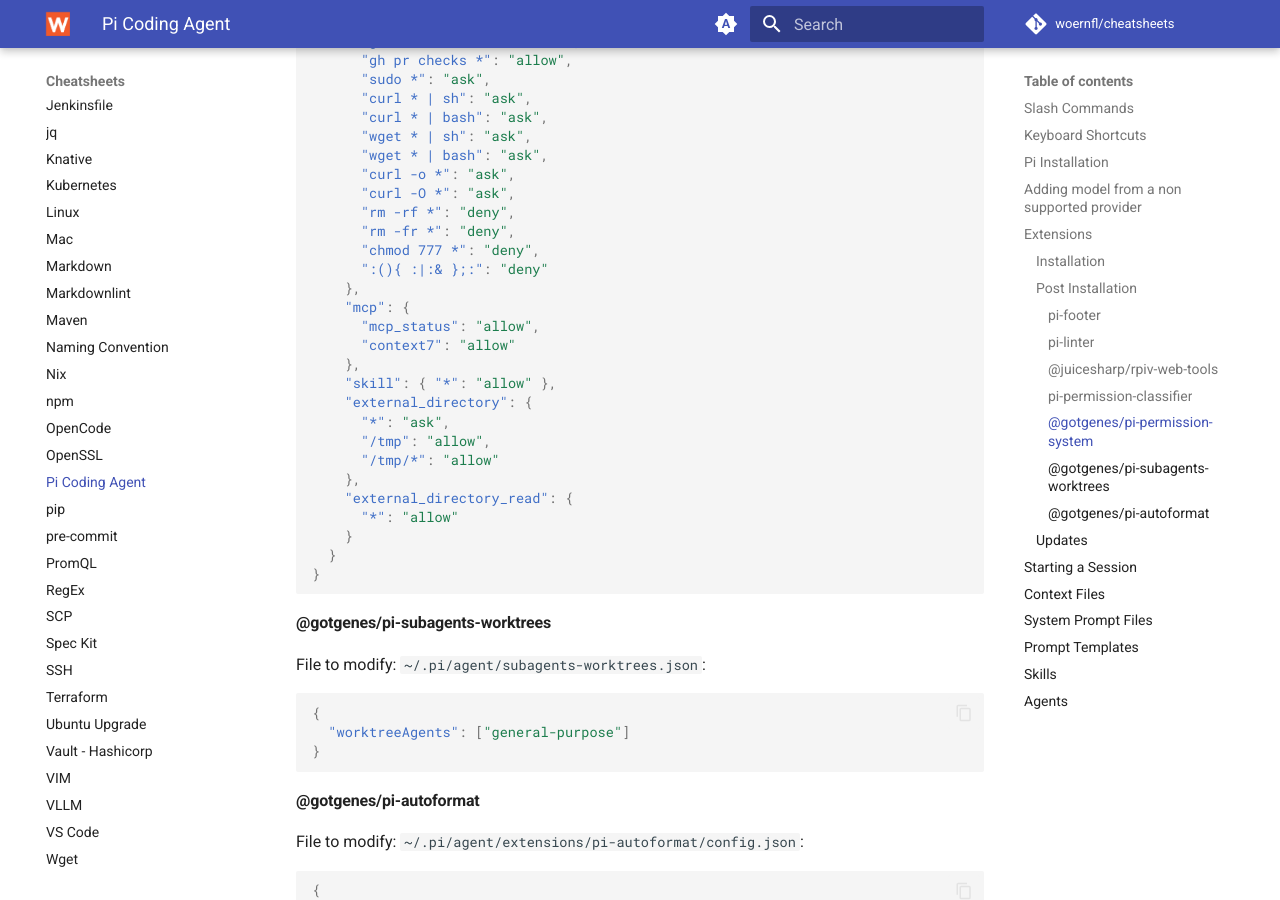
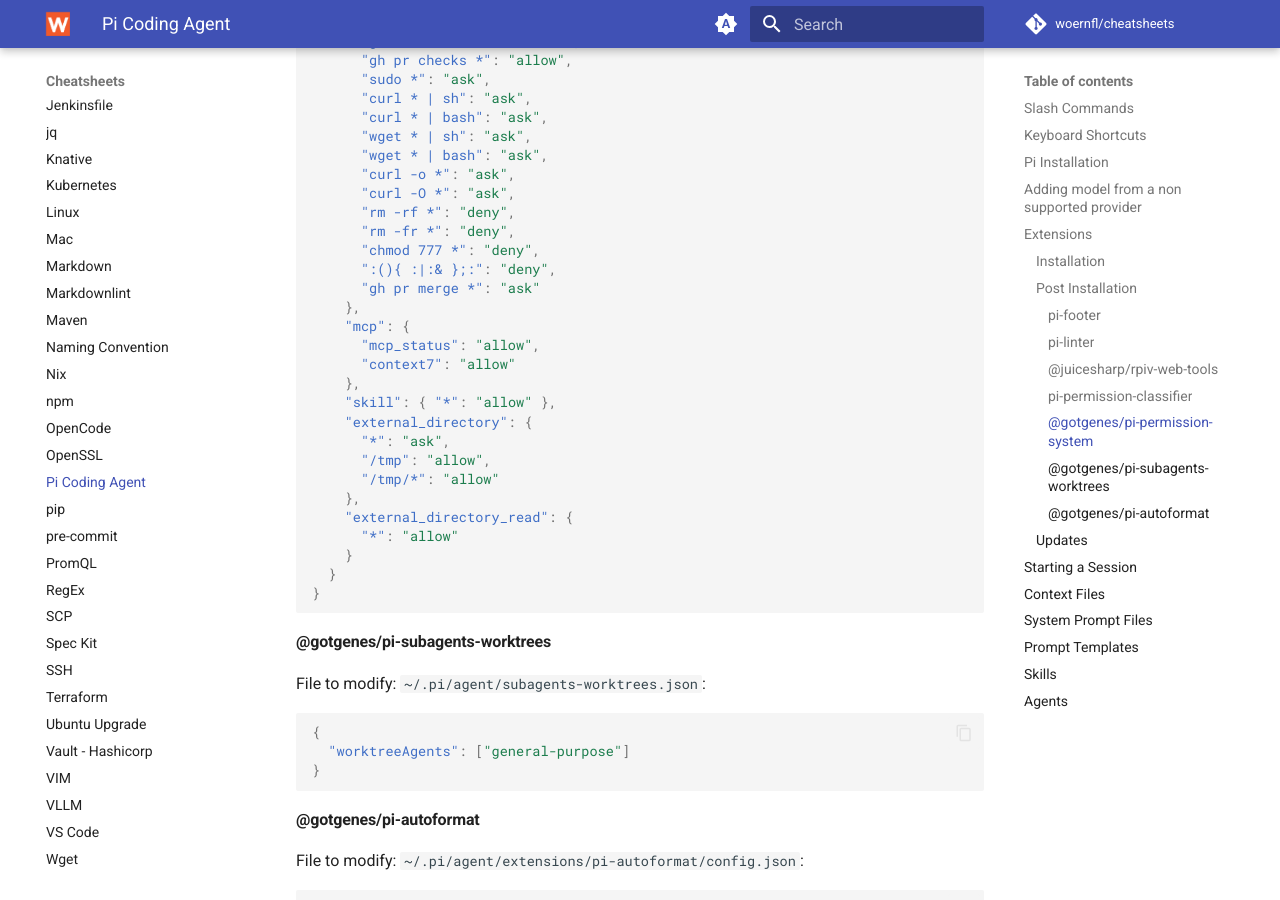
Before and after one commit to woernfl/cheatsheets, an MkDocs documentation site: the page built from docs/pi.md, in a window 1280 px wide and 900 px high, scrolled down 12056 px. Built offline with MkDocs 1.6.1 and Material for MkDocs 9.7.7, drawn with Linux system fonts in a browser that asks for light colours; comment, search, counter and statistics services are not loaded.

Commit message:
Update pi.md (#569)

```diff
--- a/docs/pi.md
+++ b/docs/pi.md
@@ -590,7 +590,8 @@
       "rm -rf *": "deny",
       "rm -fr *": "deny",
       "chmod 777 *": "deny",
-      ":(){ :|:& };:": "deny"
+      ":(){ :|:& };:": "deny",
+      "gh pr merge *": "ask"
     },
     "mcp": {
       "mcp_status": "allow",
```
